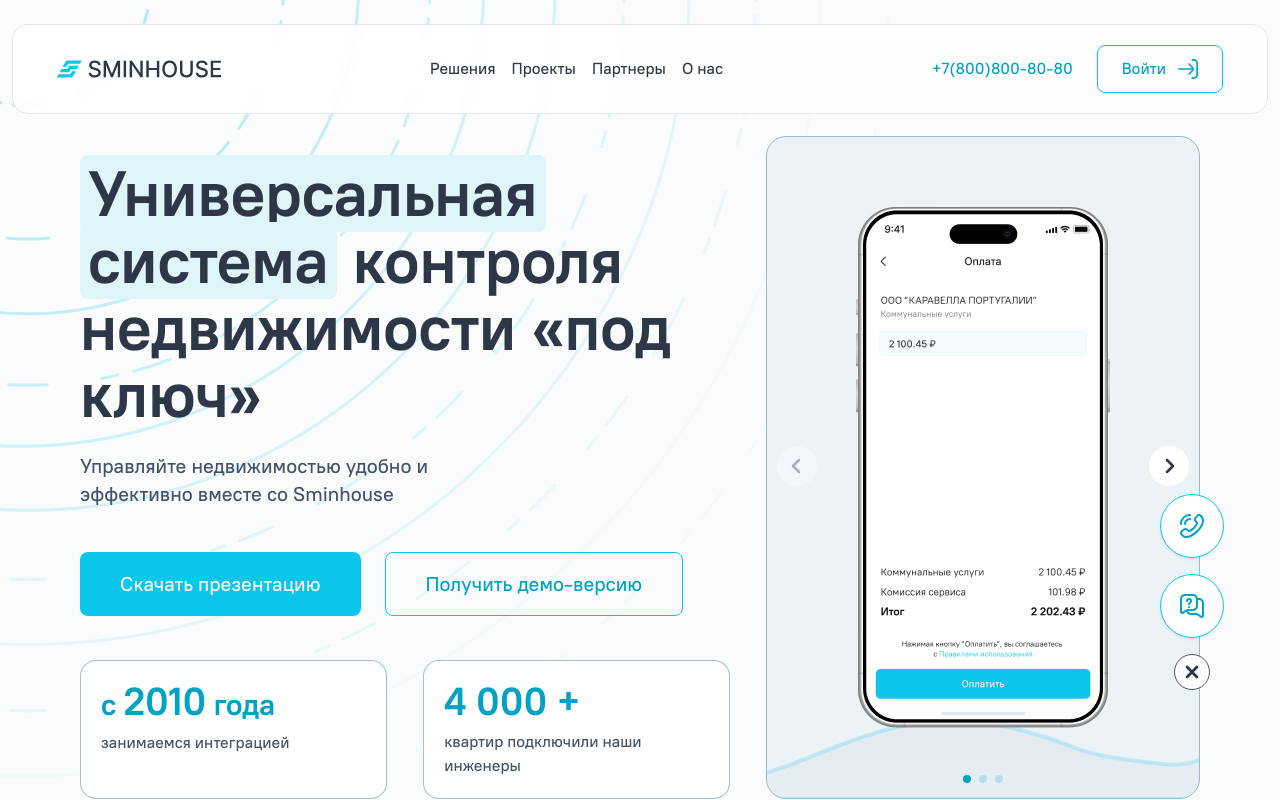
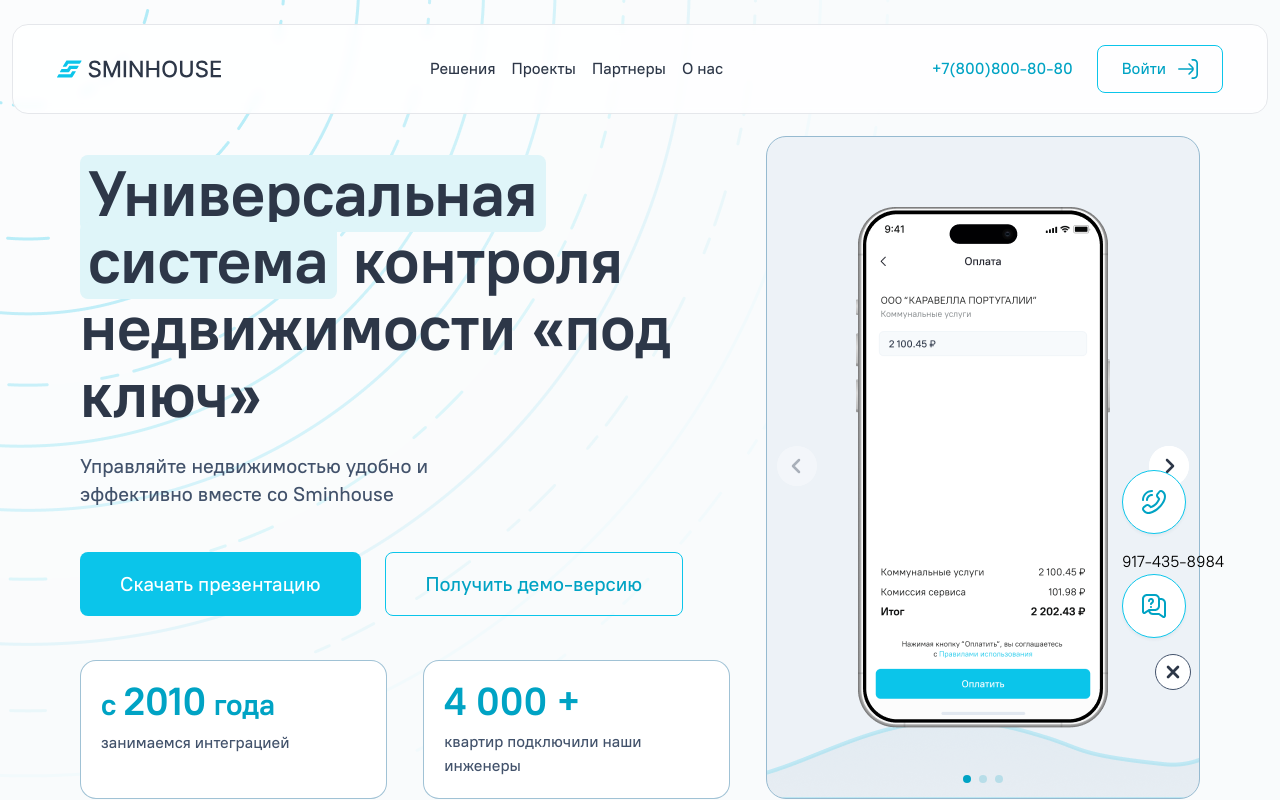
Before and after one commit to work-spc/sminhouse_fork, a React (Vite) app in the folder sminhouse-app/: page / in a window 1280 px wide. Both pictures are taken after a click on the button 1192 px from the left and 672 px from the top of the page. Shown: the top 800 px of the page. Built offline with nearby package versions, Linux system fonts and the light colour scheme.

Commit message:
телефон

```diff
--- a/sminhouse-app/src/modules/chat-and-call/chat-and-call.tsx
+++ b/sminhouse-app/src/modules/chat-and-call/chat-and-call.tsx
@@ -28,6 +28,7 @@
             <div className="button-ChatAndCall md:h-16 md:w-16  flex p-[17px] md:p-[19px] cursor-pointer mb-4 bg-white rounded-full border-[1.5px] border-accent_background ">
               <img className="w-5 md:w-6" src={phone_call} alt={"звоток"} />
             </div>
+            <a href="tel:+7-917-435-8984">917-435-8984</a>
             <div className="button-ChatAndCall md:h-16 md:w-16  flex p-[17px] md:p-[19px] cursor-pointer rounded-full bg-white border-[1.5px] border-accent_background ">
               <img className="w-5 md:w-6" src={chat_questions} alt={"чат"} />
             </div>
```
